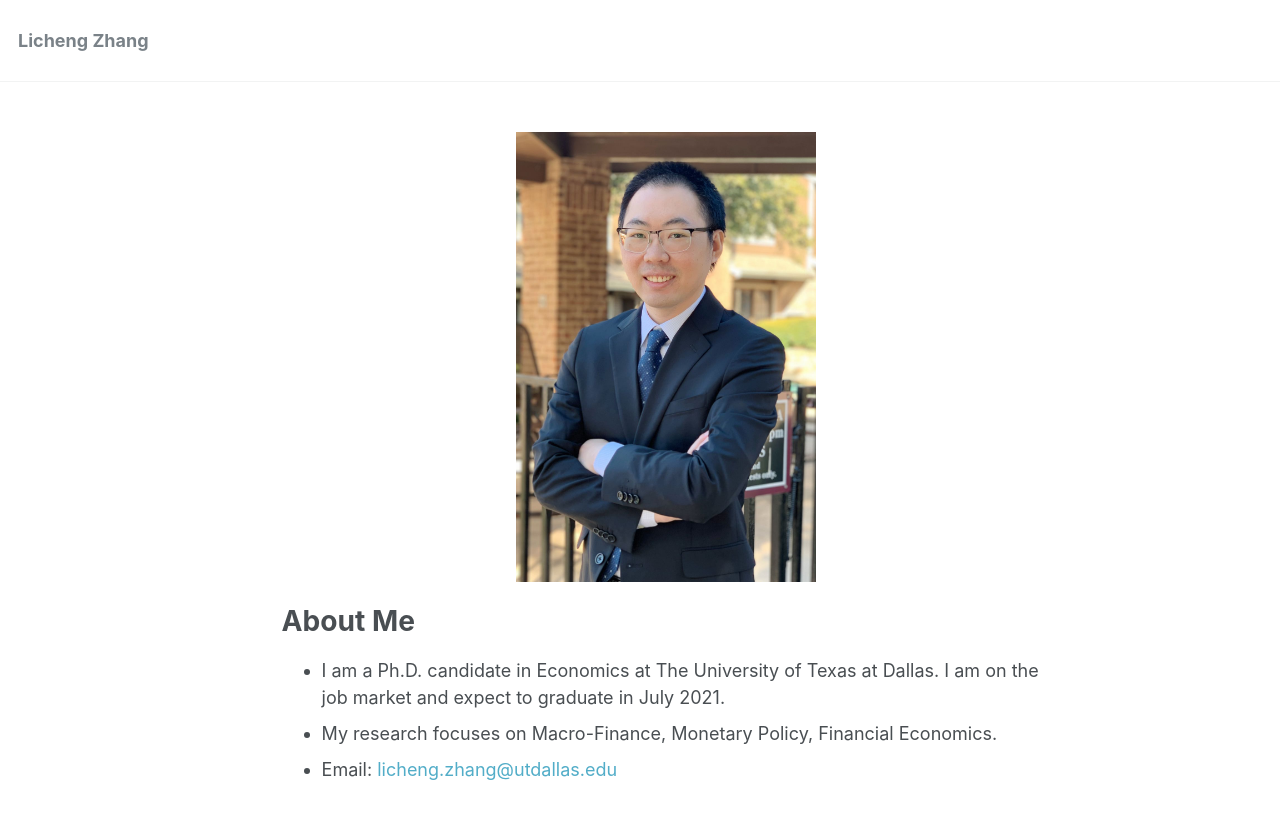
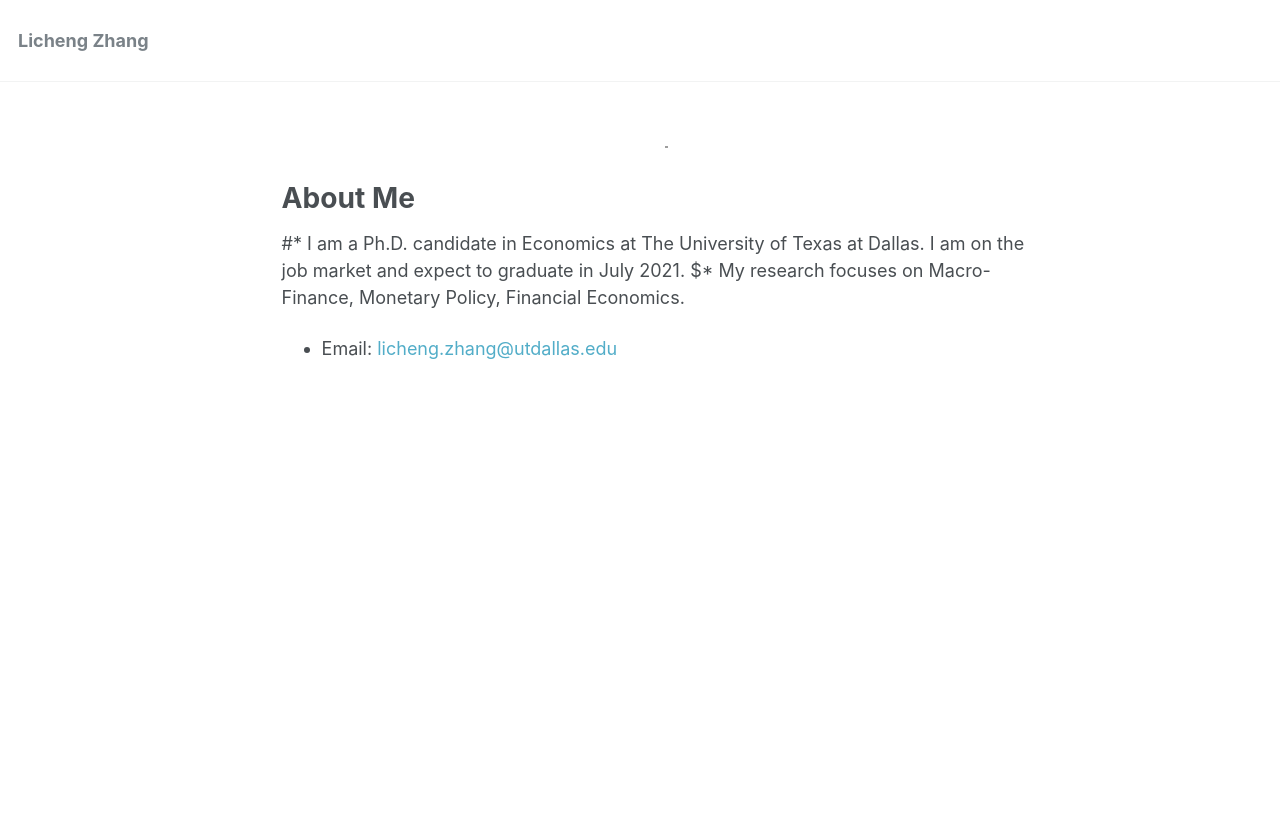
Before and after one commit to lichengzh/lichengzh.github.io, a Jekyll site: the page built from _pages/about.md, in a window 1280 px wide. Shown: the top 819 px of the page. Built offline with Jekyll 4.4.1, drawn with Linux system fonts in a browser that asks for light colours.

Commit message:
Update about.md

```diff
--- a/_pages/about.md
+++ b/_pages/about.md
@@ -9,11 +9,11 @@ redirect_from:
 ---
 
 <p align="center">
-   <img src="https://lichengzh.github.io/files/IMG_3775.JPG?raw=true" alt="Photo" style="width: 300px;"/>
+   <img src="https://lichengzh.github.io/files/IMG_377.JPG?raw=true" alt="Photo" style="width: 3px;"/>
 </p>
 
 
 # About Me
-* I am a Ph.D. candidate in Economics at The University of Texas at Dallas. I am on the job market and expect to graduate in July 2021.
-* My research focuses on Macro-Finance, Monetary Policy, Financial Economics.
+#* I am a Ph.D. candidate in Economics at The University of Texas at Dallas. I am on the job market and expect to graduate in July 2021.
+$* My research focuses on Macro-Finance, Monetary Policy, Financial Economics.
 * Email: [licheng.zhang@utdallas.edu](mailto:licheng.zhang@utdallas.edu)
```
